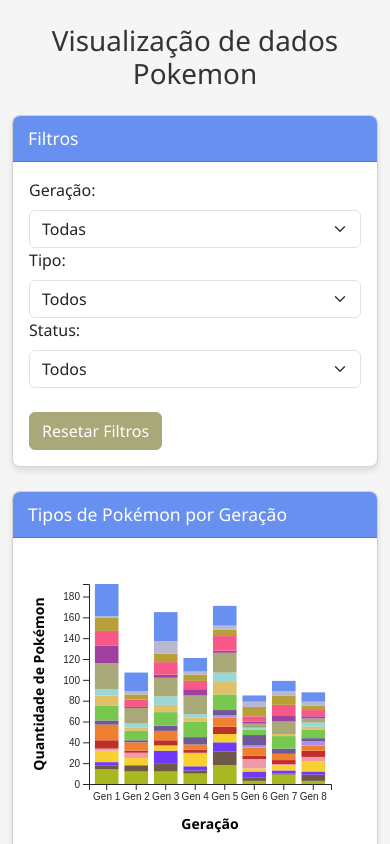
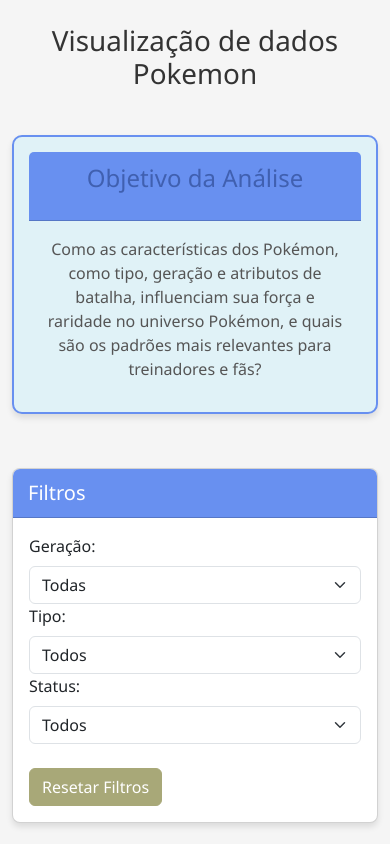
Before and after one commit to Elena-Blanco/Visualizacao-Pokemon, a website built with Vite: page index.html in a window 390 px wide. Shown: the top 844 px of the page. Built offline with nearby package versions, Linux system fonts and the light colour scheme.

Commit message:
adicionei objetivo da visualização

```diff
--- a/index.css
+++ b/index.css
@@ -132,12 +132,34 @@
     font-size: 1.25rem;
 }
 
+.highlight-section {
+    background-color: #e0f2f7; /* Um azul claro para destaque */
+    border: 2px solid #6890F0; /* Uma borda azul mais forte */
+    border-radius: 10px;
+    padding: 20px;
+    margin-top: 20px;
+    margin-bottom: 30px;
+}
+
+.highlight-section .section-title {
+    color: #4060b0; /* Um azul mais escuro para o título */
+    font-size: 1.8rem;
+    margin-bottom: 15px;
+}
+
+.highlight-section .lead {
+    font-size: 1.2rem;
+    color: #555;
+}
+
 @media (max-width: 768px) {
-    .chart-container {
-        height: 300px;
+    .highlight-section {
+        padding: 15px;
     }
-
-    .card-header h2 {
-        font-size: 1.1rem;
+    .highlight-section .section-title {
+        font-size: 1.5rem;
+    }
+    .highlight-section .lead {
+        font-size: 1rem;
     }
 }
--- a/index.html
+++ b/index.html
@@ -13,7 +13,18 @@
         <header class="my-4">
             <h1 class="text-center">Visualização de dados Pokemon</h1>
         </header>
-
+        <div class="row mb-4">
+            <div class="col-12">
+                <div class="card text-center highlight-section">
+                    <div class="card-header">
+                        <h2 class="section-title">Objetivo da Análise</h2>
+                    </div>
+                    <div class="card-body">
+                        <p class="lead mb-0">Como as características dos Pokémon, como tipo, geração e atributos de batalha, influenciam sua força e raridade no universo Pokémon, e quais são os padrões mais relevantes para treinadores e fãs?</p>
+                    </div>
+                </div>
+            </div>
+        </div>
         <div class="row mb-4">
             <div class="col-12">
                 <div class="card">
```
